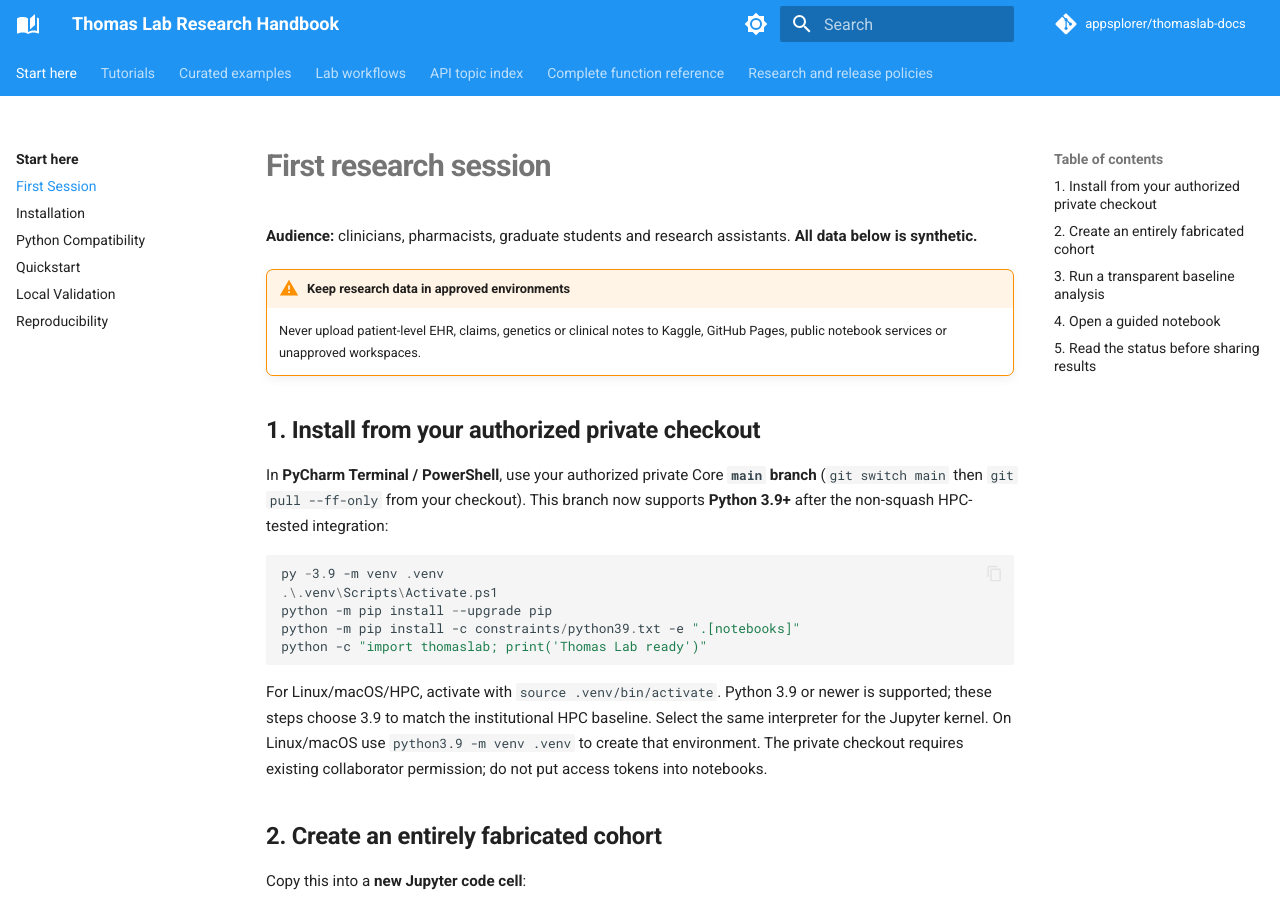
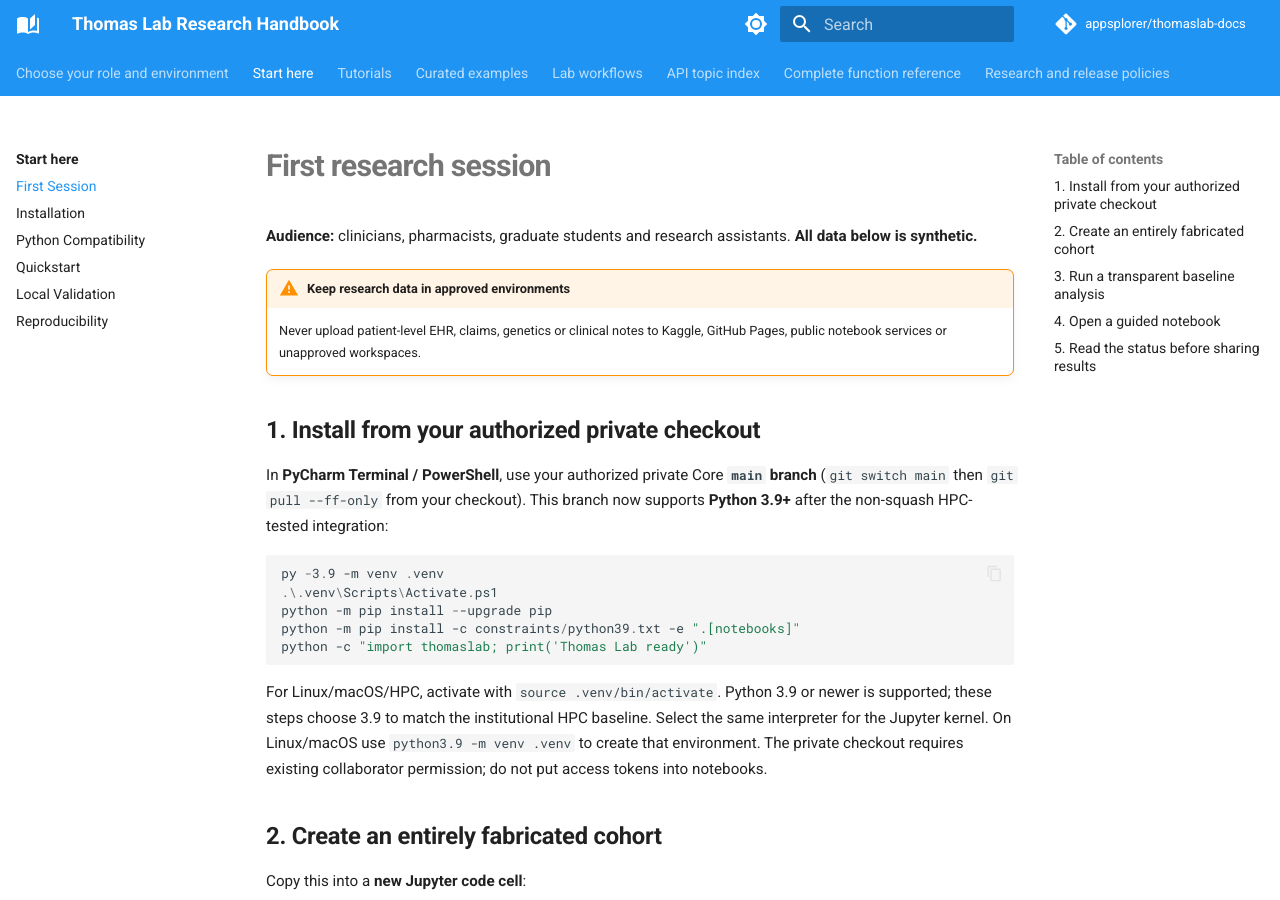
Before and after one commit to appsplorer/thomaslab-docs, an MkDocs documentation site: the page built from docs/getting-started/first-session.md, in a window 1280 px wide and 900 px high. Built offline with MkDocs 1.6.1 and Material for MkDocs 9.7.7, drawn with Linux system fonts in a browser that asks for light colours; comment, search, counter and statistics services are not loaded; some of the changed lines change nothing that is shown.

Commit message:
docs: integrate role paths, portable HPC and validation status into handbook navigation

```diff
--- a/mkdocs.yml
+++ b/mkdocs.yml
@@ -69,6 +69,13 @@
       custom_checkbox: true
 
 nav:
+  - 'Choose your role and environment':
+      - 'Role-based paths': getting-started/role-paths.md
+      - 'HPC A-to-Z setup': guides/hpc-a-to-z.md
+      - 'Common healthcare baselines': guides/healthcare-foundation.md
+      - 'Method evidence status': guides/method-readiness.md
+      - 'Glossary': getting-started/glossary.md
+      - 'Release and responsibility roadmap': guides/release-roadmap.md
   - 'Start here':
       - 'Home': index.md
       - 'First Session': getting-started/first-session.md
```
